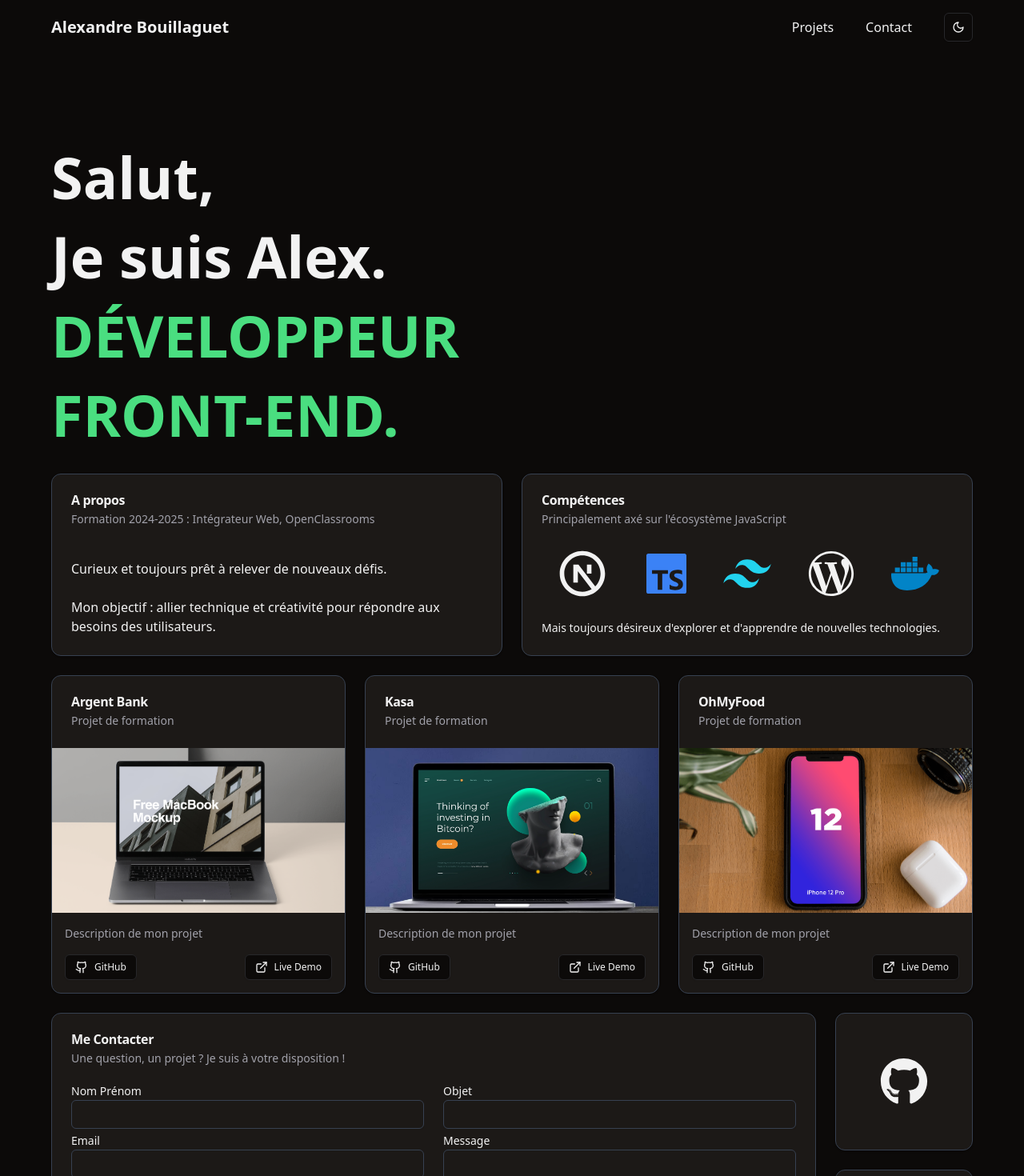
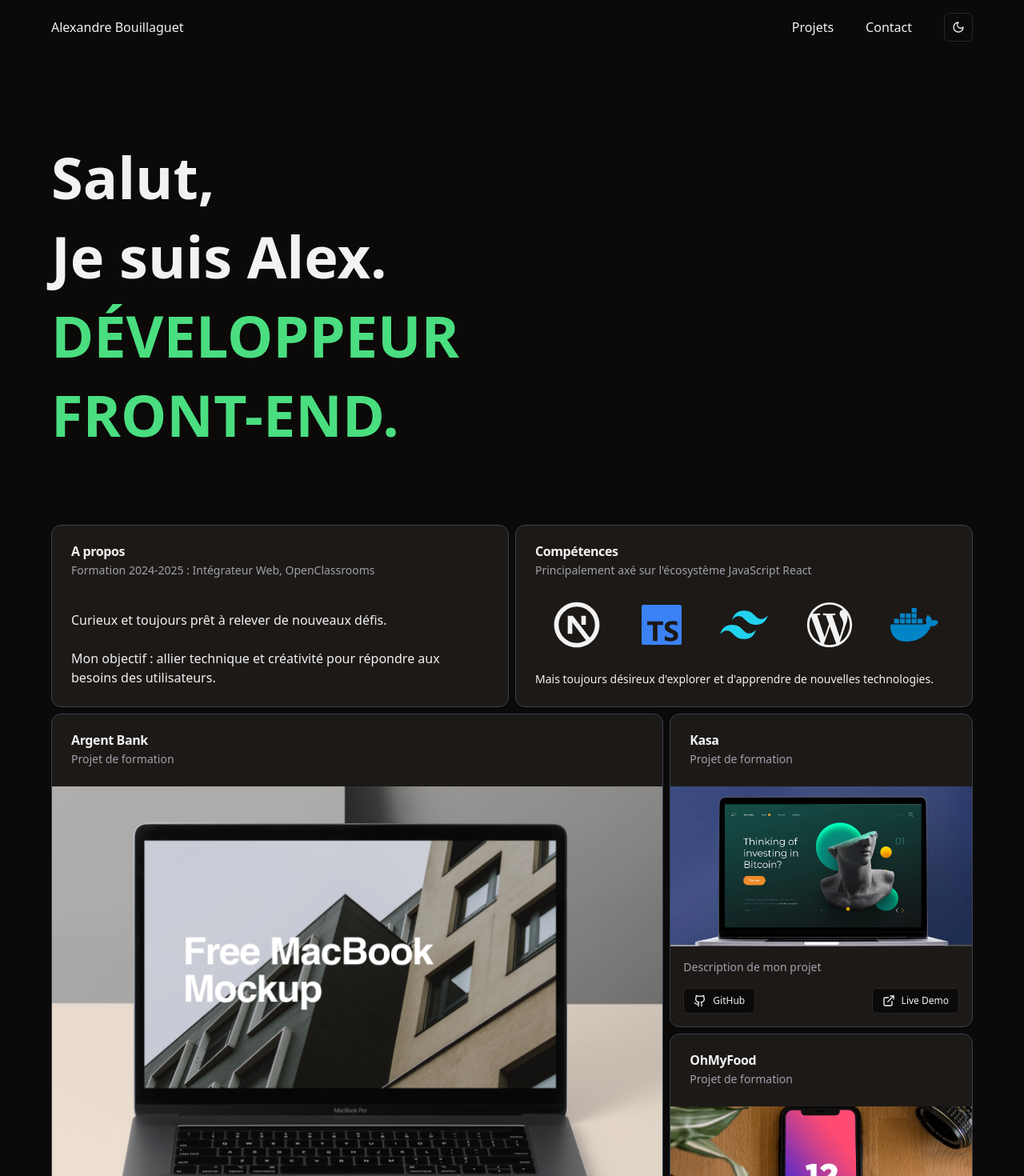
Before and after one commit to AlexBouillaguet/oc-p12-portfolio, a Next.js app: page / in a window 1280 px wide. Shown: the top 1470 px of the page at 80% size. Built offline with nearby package versions, Linux system fonts and the light colour scheme.

Commit message:
edit project card

```diff
--- a/components/BentoLayout.tsx
+++ b/components/BentoLayout.tsx
@@ -20,9 +20,9 @@ import ContactForm from "./ContactForm"
 
 export default function BentoLayout() {
   return (
-    <div className="grid grid-cols-6 gap-6 p-6 w-[1200px] grid-flow-row">
-      <div className=" w-full col-span-2 md:col-span-4 row-span-2">
-        <h1 className="text-7xl font-bold leading-snug mt-20">
+    <div className="grid grid-cols-12 gap-2 p-6 w-[1200px] grid-flow-row">
+      <div className=" w-full col-span-12 row-span-2">
+        <h1 className="text-7xl font-bold leading-snug mt-20 mb-20">
           Salut,
           <br />
           Je suis Alex.
@@ -33,7 +33,7 @@ export default function BentoLayout() {
           <br />
         </h1>
       </div>
-      <Card className="col-span-3 flex flex-col justify-between">
+      <Card className="col-span-6 flex flex-col justify-between">
         <CardHeader>
           <CardTitle>A propos</CardTitle>
           <CardDescription>
@@ -47,11 +47,11 @@ export default function BentoLayout() {
           besoins des utilisateurs.
         </CardContent>
       </Card>
-      <Card className="col-span-3">
+      <Card className="col-span-6">
         <CardHeader>
           <CardTitle>Compétences</CardTitle>
           <CardDescription>
-            Principalement axé sur l&apos;écosystème JavaScript
+            Principalement axé sur l&apos;écosystème JavaScript React
           </CardDescription>
         </CardHeader>
         <CardContent>
@@ -68,16 +68,18 @@ export default function BentoLayout() {
           nouvelles technologies.
         </CardFooter>
       </Card>
-      <div id="projets" className="w-full mx-auto overflow-hidden col-span-2 ">
       <ProjectCard
+        className="col-span-8 row-span-2"
         title="Argent Bank"
         imageUrl="/images/mockup1.png"
         description="Description de mon projet"
         githubUrl="https://github.com/votre-repo"
         demoUrl="https://votre-demo.com"
+        id="projets"
+        imagePosition="-130px"
       ></ProjectCard>
-      </div>
       <ProjectCard
+        className="col-span-4"
         title="Kasa"
         imageUrl="/images/mockup2.png"
         description="Description de mon projet"
@@ -85,13 +87,15 @@ export default function BentoLayout() {
         demoUrl="https://votre-demo.com"
       ></ProjectCard>
       <ProjectCard
+        className=""
         title="OhMyFood"
         imageUrl="/images/mockup3.png"
         description="Description de mon projet"
         githubUrl="https://github.com/votre-repo"
         demoUrl="https://votre-demo.com"
+        imageClassName="scale-100"
       ></ProjectCard>
-      <Card id="contact" className="col-span-5 row-span-3">
+      <Card id="contact" className="col-span-12 row-span-3">
         <CardHeader>
           <CardTitle>Me Contacter</CardTitle>
           <CardDescription>
--- a/components/Header.tsx
+++ b/components/Header.tsx
@@ -5,7 +5,7 @@ const Header = () => {
   return (
     <header className="flex justify-center items-center p-4 ">
       <div className="flex justify-between items-center w-full max-w-6xl">
-        <Link href="/"><div className="text-xl font-bold">Alexandre Bouillaguet</div></Link>
+        <Link href="/"><div>Alexandre Bouillaguet</div></Link>
 
         <div className="flex justify-between items-center space-x-10">
           <nav className="space-x-10">
--- a/components/ui/project-card.tsx
+++ b/components/ui/project-card.tsx
@@ -1,3 +1,4 @@
+import clsx from "clsx"
 import Image from "next/image"
 import {
   Card,
@@ -16,6 +17,10 @@ interface ProjectCardProps {
   description: string
   githubUrl: string
   demoUrl: string
+  className?: string
+  id?: string
+  imagePosition?: string
+  imageClassName?: string
 }
 
 export default function ProjectCard({
@@ -24,19 +29,35 @@ export default function ProjectCard({
   description,
   githubUrl,
   demoUrl,
+  className,
+  id,
+  imagePosition,
+  imageClassName,
 }: ProjectCardProps) {
   return (
-    <Card className="w-full mx-auto overflow-hidden col-span-2 ">
-      <CardHeader>
+    <Card
+      id={id}
+      className={clsx(
+        "w-full mx-auto overflow-hidden col-span-4 flex flex-col",
+        className
+      )}
+    >
+      <CardHeader className="flex-shrink-0">
         <CardTitle className="font-bold">{title}</CardTitle>
-        <CardDescription className="text-sm text-muted-foreground">Projet de formation</CardDescription>
+        <CardDescription className="text-sm text-muted-foreground">
+          Projet de formation
+        </CardDescription>
       </CardHeader>
-      <CardContent className="p-0 aspect-video relative overflow-hidden">
+      <CardContent className="p-0 flex-grow relative overflow-hidden min-h-[200px]">
         <Image
           src={imageUrl || "/placeholder.svg"}
           alt={`${title} project screenshot`}
           fill
-          className="object-cover transition-transform duration-300 hover:scale-110"
+          style={{ objectPosition: imagePosition || "center" }}
+          className={clsx(
+            "object-cover transition-transform duration-300",
+            imageClassName || "hover:scale-90"
+          )}
         />
       </CardContent>
       <CardFooter className="flex flex-col items-start gap-4 p-4">
```
Lines whose indentation alone changed are shown as unchanged.
